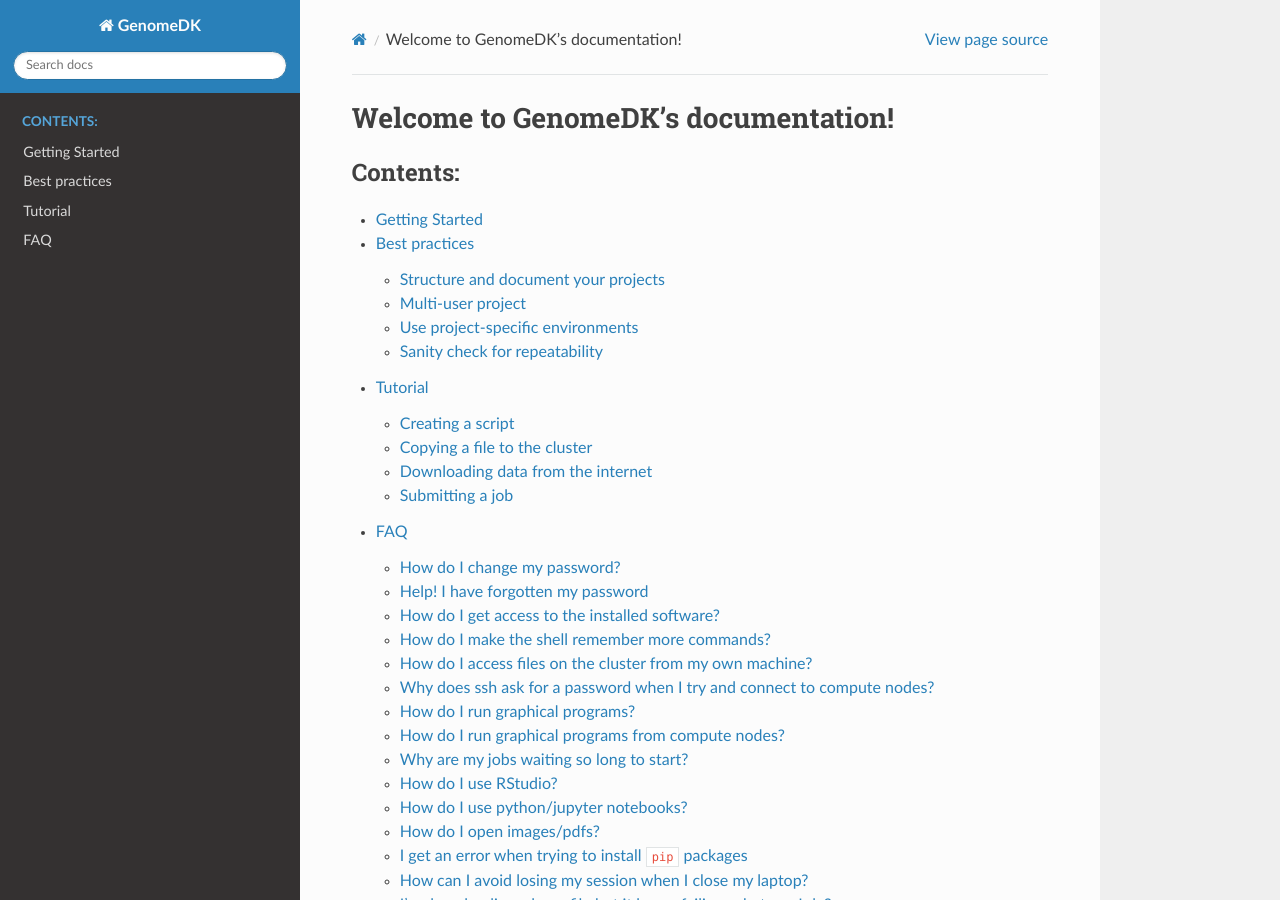
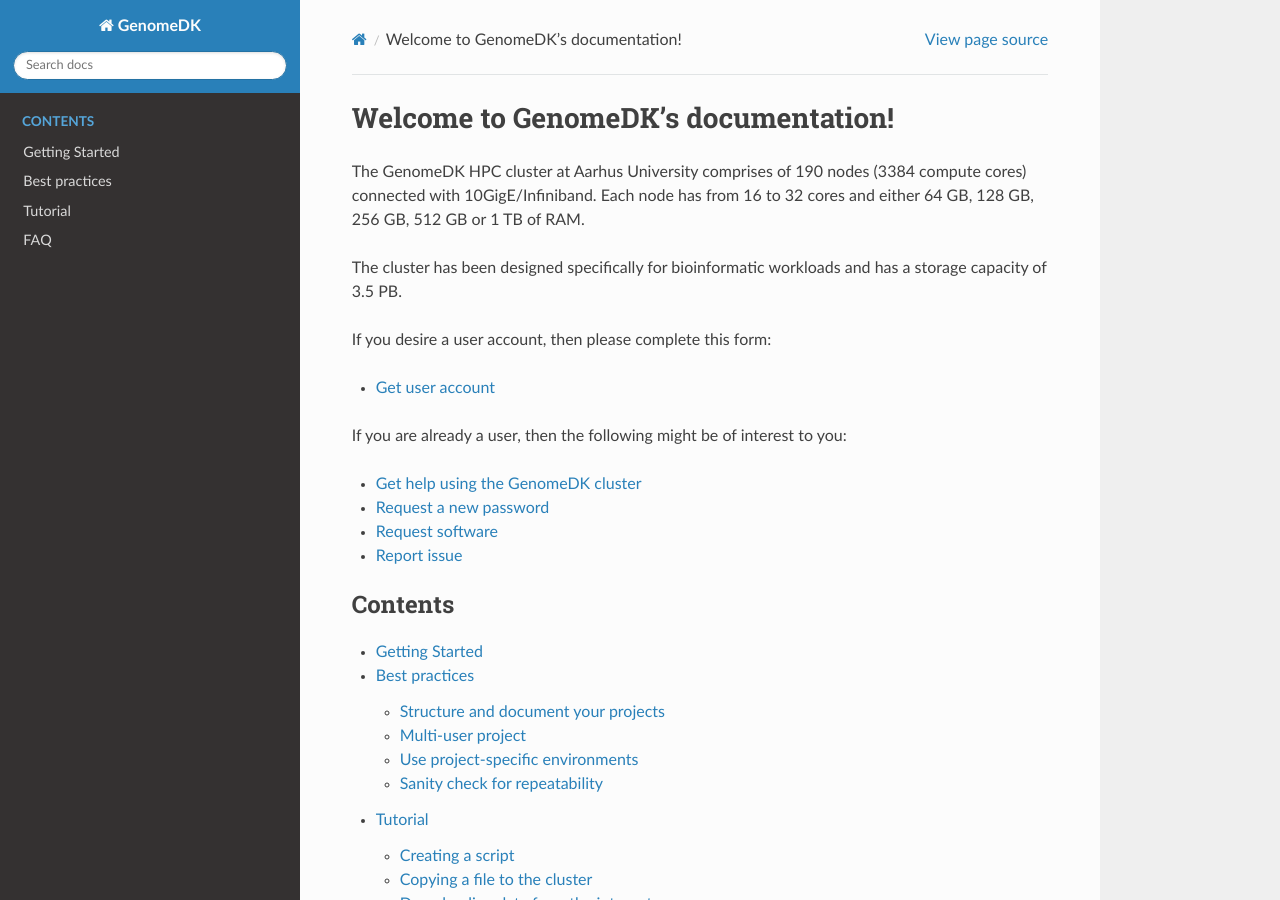
Before and after one commit to GenomeDK/genomedk-docs, a Sphinx documentation site: the page built from docs/index.rst, in a window 1280 px wide and 900 px high. Built offline with Sphinx 7.4.7 and the Read the Docs theme 2.0.0, drawn with Linux system fonts in a browser that asks for light colours.

Commit message:
Add some stuff to frontpage.

```diff
--- a/docs/index.rst
+++ b/docs/index.rst
@@ -1,9 +1,27 @@
 Welcome to GenomeDK's documentation!
 ====================================
 
+The GenomeDK HPC cluster at Aarhus University comprises of 190 nodes (3384
+compute cores) connected with 10GigE/Infiniband. Each node has from 16 to
+32 cores  and either 64 GB, 128 GB, 256 GB, 512 GB or 1 TB of RAM.
+
+The cluster has been designed specifically for bioinformatic workloads and has
+a storage capacity of 3.5 PB.
+
+If you desire a user account, then please complete this form:
+
+* `Get user account <http://genome.au.dk/request-forms/>`_
+
+If you are already a user, then the following might be of interest to you:
+
+* `Get help using the GenomeDK cluster <https://genomedk.fogbugz.com/default.asp?W1>`_
+* `Request a new password <http://genome.au.dk/request-forms/request-new-password-forgot-password/>`_
+* `Request software <http://genome.au.dk/request-forms/>`_
+* `Report issue <http://genome.au.dk/request-forms/report-issue-on-cluster/>`_
+
 .. toctree::
    :maxdepth: 2
-   :caption: Contents:
+   :caption: Contents
 
    getting-started
    best-practices
```
